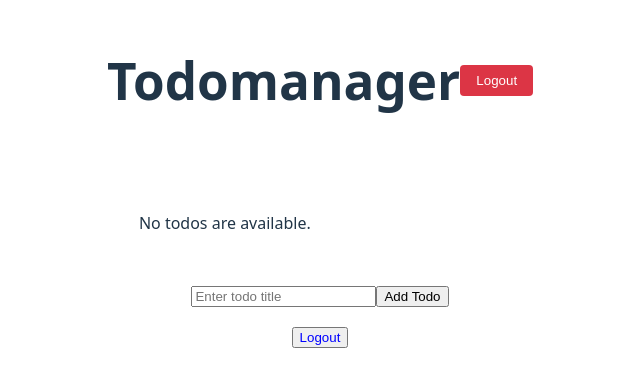
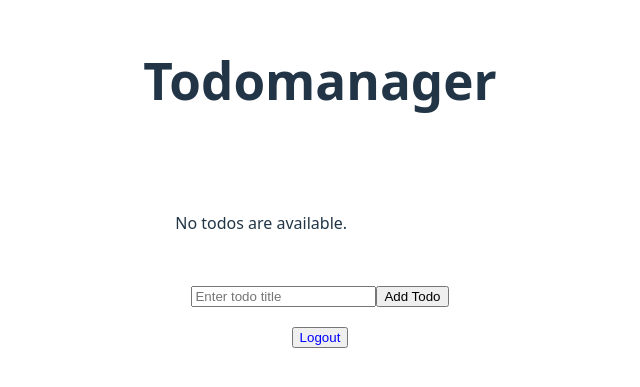
Before and after one commit to fzzzy/todomanager, a React (Vite) app in the folder vite-project/: page / in a window 1280 px wide. Shown: the part 217-604 px from the top of the page, without its empty margins (320-960 px from the left). Built offline with nearby package versions, Linux system fonts and the light colour scheme.

Commit message:
Logout button at the bottom only

```diff
--- a/vite-project/src/App.tsx
+++ b/vite-project/src/App.tsx
@@ -209,19 +209,6 @@ function App() {
     <>
       <div style={{ display: 'flex', justifyContent: 'space-between', alignItems: 'center', marginBottom: '20px' }}>
         <h1>Todomanager</h1>
-        <button
-          onClick={handleLogout}
-          style={{
-            padding: '8px 16px',
-            backgroundColor: '#dc3545',
-            color: 'white',
-            border: 'none',
-            borderRadius: '4px',
-            cursor: 'pointer'
-          }}
-        >
-          Logout
-        </button>
       </div>
 
       <div id="todos-container">
```
